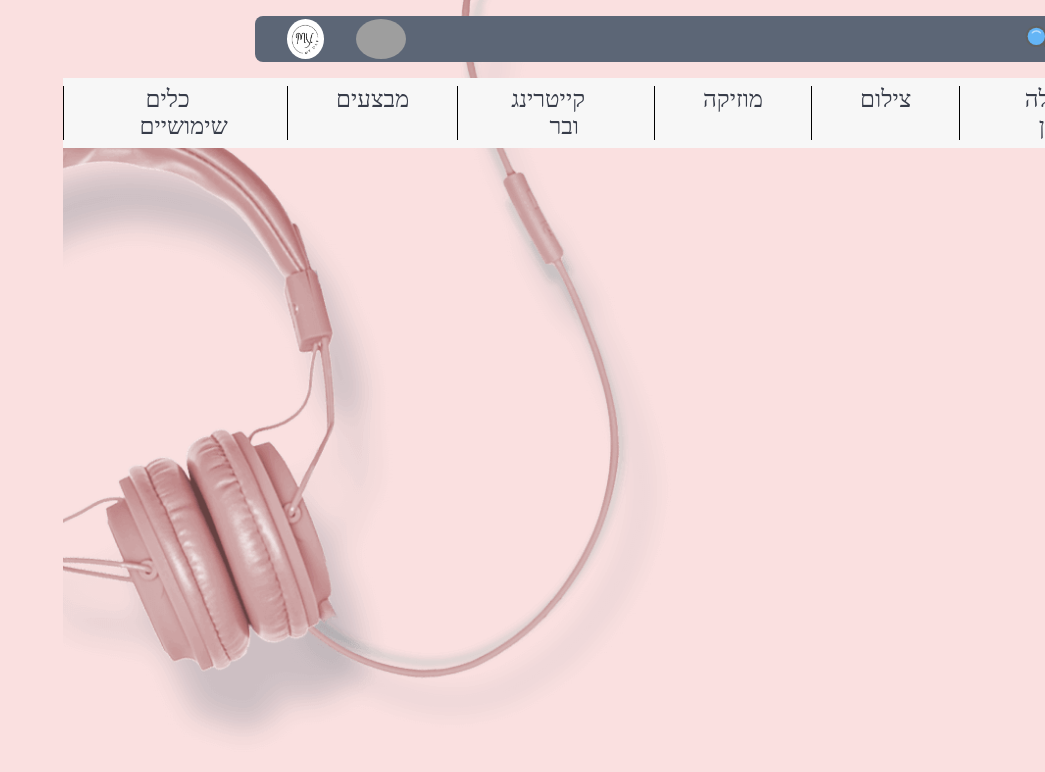
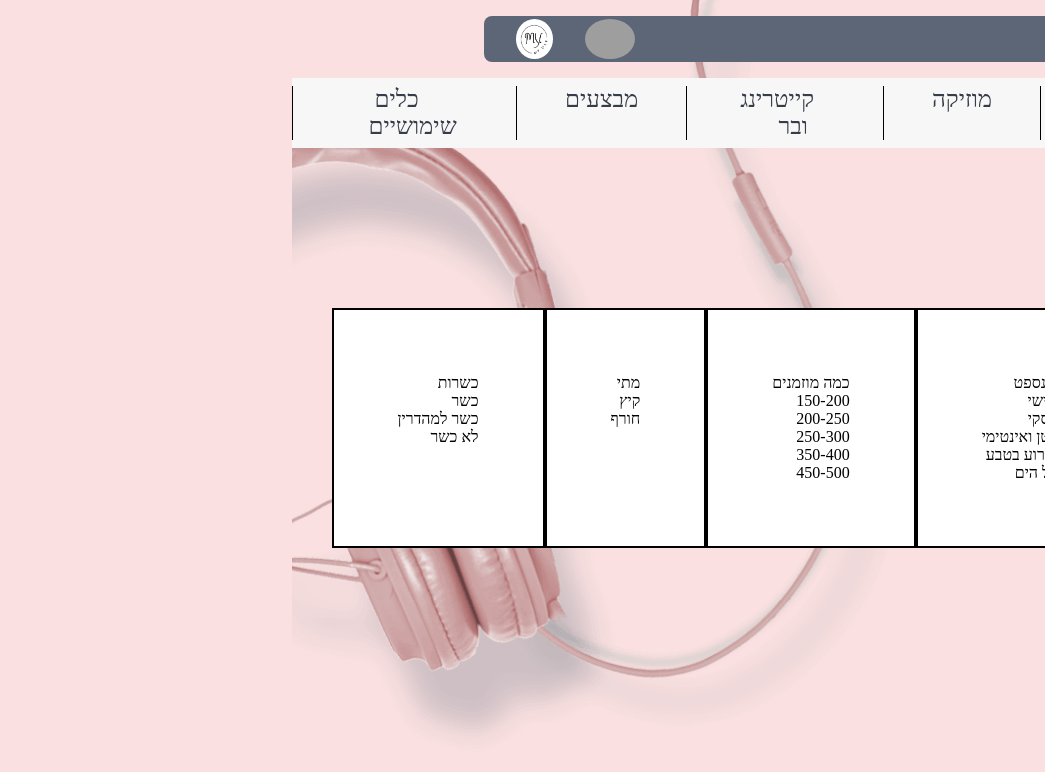
Before and after one commit to amitAsher22/clientWedding, a React (Create React App) app: page /navbar in a window 1280 px wide. Shown: the top 772 px of the page, without its empty margins (235-1280 px from the left). Built offline with nearby package versions, Linux system fonts and the light colour scheme; grey boxes are pictures that could not be loaded.

Commit message:
create nested react outlet every page

```diff
--- a/src/App.js
+++ b/src/App.js
@@ -23,6 +23,10 @@ import SweetsBar from "./pages/cateringAndBar/SweetsBar";
 import EventsGardensHall from "./pages/Deals/EventsGardensHall";
 import WeddingDeals from "./pages/Deals/WeddingDeals";
 import LiksPage from "./pages/Likes/LikesPage";
+import Kamakesef from "./pages/UsefulTools/Kamakesef";
+import QandA from "./pages/UsefulTools/QandA";
+
+import CardsFilter from "./components/cardsFilter/CardsFilter";
 
 function App() {
   return (
@@ -32,25 +36,29 @@ function App() {
       <div>
         <Routes>
           <Route path="/" element={<Home />} />
-          <Route path="/EventsGardens" element={<EventsGardens />} />
-          <Route path="/EventHall" element={<EventHall />} />
-          <Route path="/EventHall" element={<EventHall />} />
-          <Route path="/BusinessEvents" element={<BusinessEvents />} />
-          <Route path="/EveningDress" element={<EveningDress />} />
-          <Route path="/GroomSuit" element={<GroomSuit />} />
-          <Route path="/WeddingDress" element={<WeddingDress />} />
-          <Route path="/EventsPhotography" element={<EventsPhotography />} />
-          <Route path="/Stills" element={<Stills />} />
-          <Route path="/Video" element={<Video />} />
-          <Route path="/Dj" element={<Dj />} />
-          <Route path="/ReceptionBands" element={<ReceptionBands />} />
-          <Route path="/RecordingStudio" element={<RecordingStudio />} />
-          <Route path="/Bar" element={<Bar />} />
-          <Route path="/Catering" element={<Catering />} />
-          <Route path="/SweetsBar" element={<SweetsBar />} />
-          <Route path="/EventsGardensHall" element={<EventsGardensHall />} />
-          <Route path="/WeddingDeals" element={<WeddingDeals />} />
-          <Route path="/LikesPage" element={<LiksPage />} />
+          <Route path="/navbar" element={<CardsFilter />}>
+            <Route path="EventsGardens" element={<EventsGardens />} />
+            <Route path="EventHall" element={<EventHall />} />
+            <Route path="EventHall" element={<EventHall />} />
+            <Route path="BusinessEvents" element={<BusinessEvents />} />
+            <Route path="EveningDress" element={<EveningDress />} />
+            <Route path="GroomSuit" element={<GroomSuit />} />
+            <Route path="WeddingDress" element={<WeddingDress />} />
+            <Route path="EventsPhotography" element={<EventsPhotography />} />
+            <Route path="Stills" element={<Stills />} />
+            <Route path="Video" element={<Video />} />
+            <Route path="Dj" element={<Dj />} />
+            <Route path="ReceptionBands" element={<ReceptionBands />} />
+            <Route path="RecordingStudio" element={<RecordingStudio />} />
+            <Route path="Bar" element={<Bar />} />
+            <Route path="Catering" element={<Catering />} />
+            <Route path="SweetsBar" element={<SweetsBar />} />
+            <Route path="EventsGardensHall" element={<EventsGardensHall />} />
+            <Route path="WeddingDeals" element={<WeddingDeals />} />
+            <Route path="Kamakesef" element={<Kamakesef />} />
+            <Route path="QandA" element={<QandA />} />
+          </Route>
+          <Route path="LikesPage" element={<LiksPage />} />
         </Routes>
       </div>
     </>
--- /dev/null
+++ b/src/components/cardsFilter/CardsFilter.js
@@ -0,0 +1,50 @@
+import React from "react";
+
+/// data
+import { cards } from "./data";
+
+// style components
+import styled from "styled-components";
+
+import { Outlet } from "react-router-dom";
+
+function CardsFilter() {
+  return (
+    <>
+      <MainCards>
+        {cards.map((card) => (
+          <Card key={card.title}>
+            <p>{card.title}</p>
+            <sapn>{card.category1}</sapn>
+            <sapn>{card.category2}</sapn>
+            <sapn>{card.category3}</sapn>
+            <sapn>{card.category4}</sapn>
+            <sapn>{card.category5}</sapn>
+          </Card>
+        ))}
+      </MainCards>
+
+      <Outlet />
+    </>
+  );
+}
+
+export default CardsFilter;
+
+const MainCards = styled.div`
+  display: flex;
+  width: 100%;
+  margin-top: 10rem;
+  flex-flow: center;
+  justify-content: center;
+`;
+
+const Card = styled.div`
+  border: 2px solid black;
+  padding: 4rem;
+
+  display: flex;
+  flex-direction: column;
+  background-color: white;
+  flex-flow: center;
+`;
--- /dev/null
+++ b/src/components/cardsFilter/data.js
@@ -0,0 +1,34 @@
+export const cards = [
+  { title: "אני רוצה..", category1: "אולם", category2: "גן" },
+  {
+    title: "איפה ",
+    category1: "איזור המרכז",
+    category2: "איזור השרון",
+    category3: "איזור הדרום",
+    category4: "איזור הצפון",
+    category5: "איזור ירושלים",
+  },
+  {
+    title: "קונספט",
+    category1: "שישי",
+    category2: "עסקי",
+    category3: "קטן ואינטימי",
+    category4: "אירוע בטבע",
+    category5: "על הים",
+  },
+  {
+    title: "כמה מוזמנים",
+    category1: "150-200",
+    category2: "200-250",
+    category3: "250-300",
+    category4: "350-400",
+    category5: "450-500",
+  },
+  { title: "מתי", category1: "קיץ", category2: "חורף" },
+  {
+    title: "כשרות",
+    category1: "כשר",
+    category2: "כשר למהדרין",
+    category3: "לא כשר",
+  },
+];
--- a/src/components/navBar/Navbar.js
+++ b/src/components/navBar/Navbar.js
@@ -33,13 +33,13 @@ function Navbar() {
         <SubDivNavBar>
           <NameCategoryNavBar>מקום לחגוג</NameCategoryNavBar>
           <DropDownMenu>
-            <Link to="/EventsGardens">
+            <Link to="/navbar/EventsGardens">
               <EventsGardens />
             </Link>
-            <Link to="/EventHall">
+            <Link to="/navbar/EventHall">
               <EventHall />
             </Link>
-            <Link to="/BusinessEvents">
+            <Link to="/navbar/BusinessEvents">
               <BusinessEvents />
             </Link>
           </DropDownMenu>
@@ -47,13 +47,13 @@ function Navbar() {
         <SubDivNavBar>
           <NameCategoryNavBar>לכלה ולחתן</NameCategoryNavBar>
           <DropDownMenu>
-            <Link to="/WeddingDress">
+            <Link to="/navbar/WeddingDress">
               <WeddingDress />
             </Link>
-            <Link to="/EveningDress">
+            <Link to="/navbar/EveningDress">
               <EveningDress />
             </Link>
-            <Link to="/GroomSuit">
+            <Link to="/navbar/GroomSuit">
               <GroomSuit />
             </Link>
           </DropDownMenu>
@@ -61,13 +61,13 @@ function Navbar() {
         <SubDivNavBar>
           <NameCategoryNavBar>צילום</NameCategoryNavBar>
           <DropDownMenu>
-            <Link to="/EventsPhotography">
+            <Link to="/navbar/EventsPhotography">
               <EventsPhotography />
             </Link>
-            <Link to="/Stills">
+            <Link to="/navbar/Stills">
               <Stills />
             </Link>
-            <Link to="/Video">
+            <Link to="/navbar/Video">
               <Video />
             </Link>
           </DropDownMenu>
@@ -75,13 +75,13 @@ function Navbar() {
         <SubDivNavBar>
           <NameCategoryNavBar>מוזיקה</NameCategoryNavBar>
           <DropDownMenu>
-            <Link to="/Dj">
+            <Link to="/navbar/Dj">
               <Dj />
             </Link>
-            <Link to="/RecordingStudio">
+            <Link to="/navbar/RecordingStudio">
               <RecordingStudio />
             </Link>
-            <Link to="/ReceptionBands">
+            <Link to="/navbar/ReceptionBands">
               <ReceptionBands />
             </Link>
           </DropDownMenu>
@@ -89,13 +89,13 @@ function Navbar() {
         <SubDivNavBar>
           <NameCategoryNavBar>קייטרינג ובר</NameCategoryNavBar>
           <DropDownMenu>
-            <Link to="/Catering">
+            <Link to="/navbar/Catering">
               <Catering />
             </Link>
-            <Link to="/SweetsBar">
+            <Link to="/navbar/SweetsBar">
               <SweetsBar />
             </Link>
-            <Link to="/Bar">
+            <Link to="/navbar/Bar">
               <Bar />
             </Link>
           </DropDownMenu>
@@ -103,10 +103,10 @@ function Navbar() {
         <SubDivNavBar>
           <NameCategoryNavBar>מבצעים</NameCategoryNavBar>
           <DropDownMenu>
-            <Link to="/WeddingDeals">
+            <Link to="/navbar/WeddingDeals">
               <WeddingDeals />
             </Link>
-            <Link to="/EventsGardensHall">
+            <Link to="/navbar/EventsGardensHall">
               <EventsGardensHall />
             </Link>
           </DropDownMenu>
@@ -114,10 +114,10 @@ function Navbar() {
         <SubDivNavBar>
           <NameCategoryNavBar>כלים שימושיים</NameCategoryNavBar>
           <DropDownMenu>
-            <Link to="/Kamakesef">
+            <Link to="/navbar/Kamakesef">
               <Kamakesef />
             </Link>
-            <Link to="/QandA">
+            <Link to="/navbar/QandA">
               <QandA />
             </Link>
           </DropDownMenu>
--- a/src/pages/Bride&Groom/EveningDress.js
+++ b/src/pages/Bride&Groom/EveningDress.js
@@ -2,9 +2,9 @@ import React from "react";
 
 function EveningDress() {
   return (
-    <div>
+    <>
       <p>EveningDress</p>
-    </div>
+    </>
   );
 }
 
```
